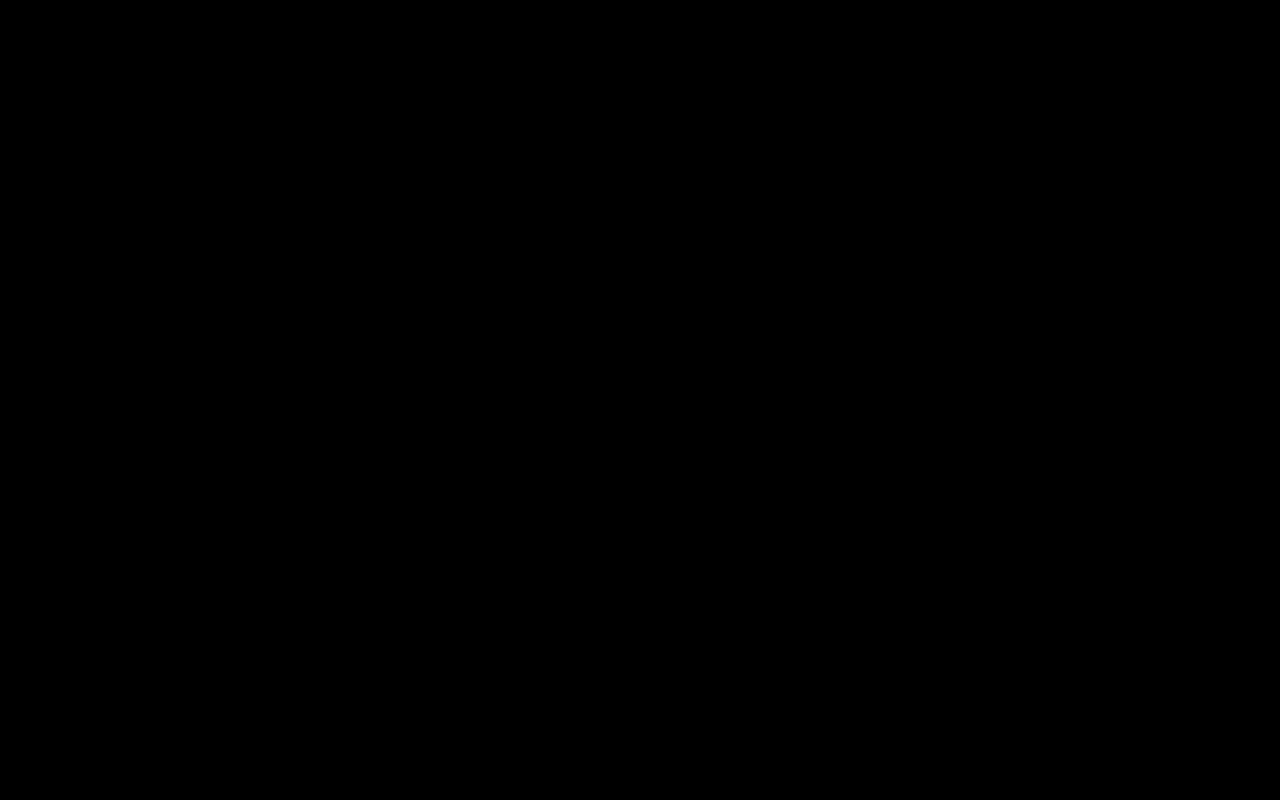
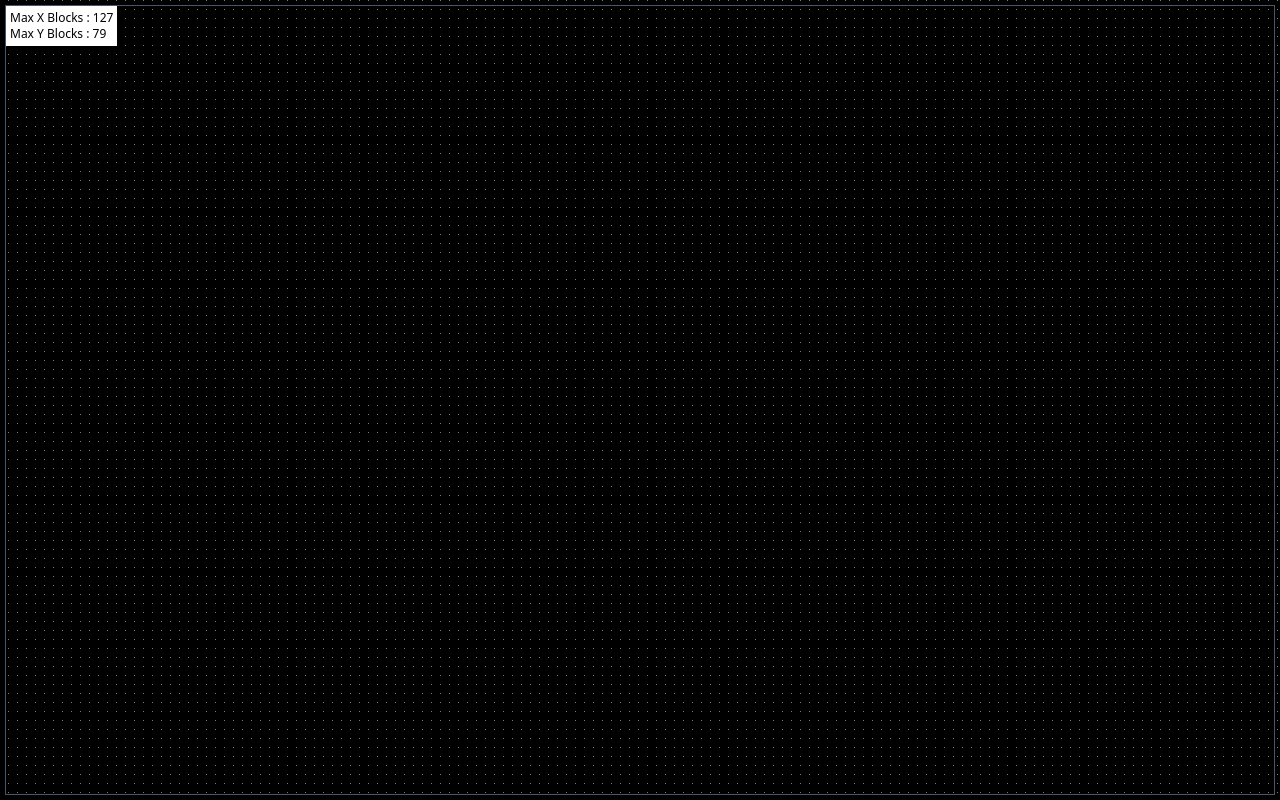
Before and after one commit to Abolfazl2049/vue-physic, a Nuxt app: page / in a window 1280 px wide. Built offline with nearby package versions, Linux system fonts and the light colour scheme.

Commit message:
screen info

```diff
--- a/components/entity.vue
+++ b/components/entity.vue
@@ -1,11 +1,12 @@
 <script setup lang="ts">
 import type {Entity} from "#imports";
-let {} = defineProps<{
+let {data} = defineProps<{
   data: Entity;
 }>();
+let calculateEntityStyles = () => {
+  return {width: `${data.w}px`, height: `${data.h}px`, top: `${data.x}px`, left: `${data.y}px`};
+};
 </script>
 <template>
-  <div class="">
-    {{ data }}
-  </div>
+  <div class="bg-white absolute" :style="calculateEntityStyles()"></div>
 </template>
--- /dev/null
+++ b/components/screen-info.vue
@@ -0,0 +1,15 @@
+<script setup lang="ts">
+const screenInfo = screenInfoStore();
+onMounted(() => {
+  screenInfo.data = {
+    maxXBlocks: Math.round(window.innerWidth / 10) * 10 - 10,
+    maxYBlocks: Math.round(window.innerHeight / 10) * 10 - 10
+  };
+});
+</script>
+<template>
+  <div class="bg-white absolute left-0 flex-col text-xs p-1">
+    <span> Max X Blocks : {{ screenInfo.data.maxXBlocks / 10 }} </span>
+    <span> Max Y Blocks : {{ screenInfo.data.maxYBlocks / 10 }} </span>
+  </div>
+</template>
--- /dev/null
+++ b/components/screen.vue
@@ -0,0 +1,11 @@
+<script setup lang="ts">
+const screenInfo = screenInfoStore();
+let getScreenSize = () => {
+  return {width: `${screenInfo.data.maxXBlocks}px`, height: `${screenInfo.data.maxYBlocks}px`};
+};
+</script>
+<template>
+  <div id="screen" class="relative z-20 border border-slate-600" :style="getScreenSize()">
+    <slot />
+  </div>
+</template>
--- a/nuxt.config.ts
+++ b/nuxt.config.ts
@@ -5,5 +5,6 @@ export default defineNuxtConfig({
   modules: ["@nuxtjs/tailwindcss", "@pinia/nuxt"],
   imports: {
     dirs: ["script/*/*"]
-  }
+  },
+  css : ['public/css/utils.css']
 });
--- a/pages/index.vue
+++ b/pages/index.vue
@@ -1,11 +1,15 @@
 <script setup lang="ts">
 const entity = entityStore();
+
 onMounted(() => {
-  for (let i of new Array(4)) entity.list.push(new Entity("weapon"));
+  // for (let i of new Array(2)) entity.list.push(new Entity("weapon", Math.random() * 500, Math.random() * 500));
 });
 </script>
 <template>
-  <div id="screen" class="h-screen bg-black relative">
-    <Entity v-for="i in entity.list" :data="i"></Entity>
+  <div class="flex-center h-screen relative dot-pattern">
+    <Screen>
+      <ScreenInfo />
+      <Entity v-for="i in entity.list" :data="i" />
+    </Screen>
   </div>
 </template>
--- a/public/css/utils.css
+++ b/public/css/utils.css
@@ -7,3 +7,7 @@
 .flex-center {
   @apply flex items-center justify-center;
 }
+.dot-pattern {
+  background: linear-gradient(-90deg, rgba(0, 0, 0, 0.3) 1px, black 1px), linear-gradient(rgba(0, 0, 0, 0.3) 1px, black 1px);
+  background-size: 9px 9px, 9px 9px;
+}
--- a/script/model/model.ts
+++ b/script/model/model.ts
@@ -4,9 +4,9 @@ class Entity {
   w: number;
   h: number;
   type: "environment" | "body" | "weapon";
-  constructor(type: typeof this.type) {
-    this.x = 250;
-    this.y = 250;
+  constructor(type: typeof this.type, x: number, y: number) {
+    this.x = x;
+    this.y = y;
     this.w = 100;
     this.h = 100;
     this.type = type;
--- /dev/null
+++ b/script/store/screen-info.ts
@@ -0,0 +1,9 @@
+export const screenInfoStore = defineStore("screen-info", () => {
+  let data = ref({
+    maxXBlocks: 0,
+    maxYBlocks: 0
+  });
+  return {
+    data
+  };
+});
```
